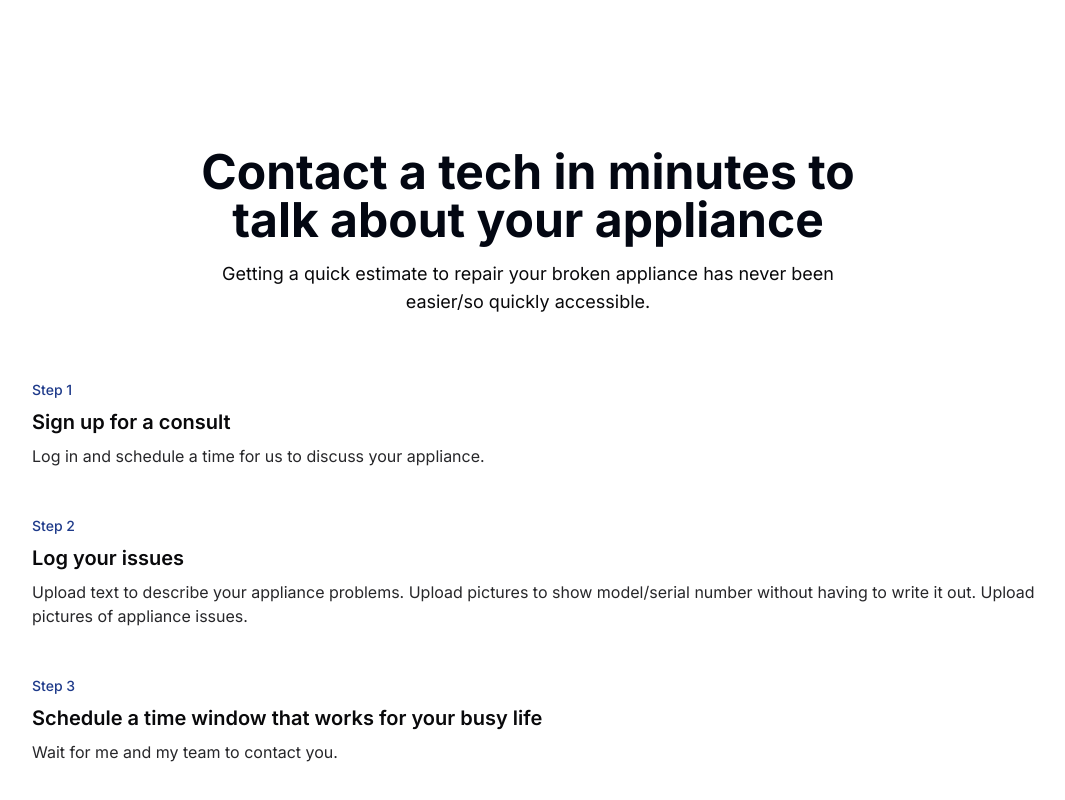
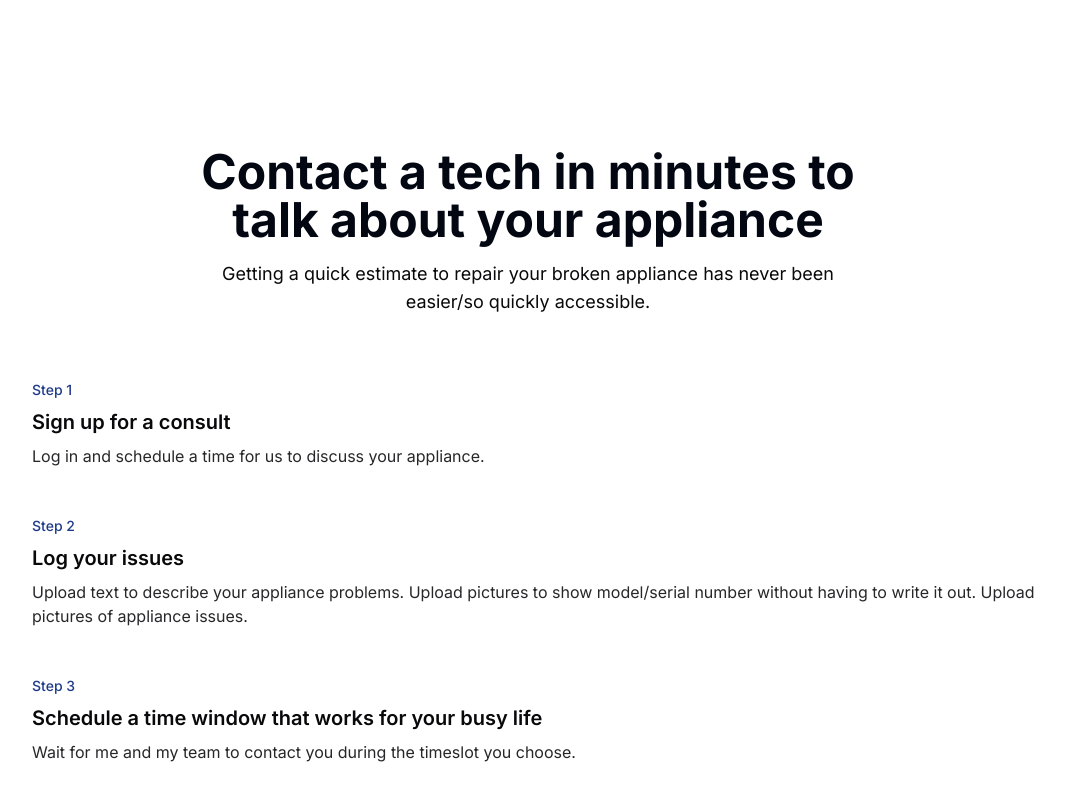
Before and after one commit to addicted2crypto/williams_appliance_consult, a Next.js app: page / in a window 1280 px wide. Shown: the part 1890-2690 px from the top of the page, without its empty margins (112-1177 px from the left). Built offline with nearby package versions, Linux system fonts and the light colour scheme.

Commit message:
timeslot

```diff
--- a/app/page.tsx
+++ b/app/page.tsx
@@ -106,7 +106,7 @@ export default function Home() {
             <div className='flex flex-col space-y-2 border-l-4 border-zinc-300 py-2 pl-4 md:border-l-p md:border-l-0 md:pb-0 md:pt-4'>
               <span className='text-sm font-medium text-blue-900'>Step 3</span>
               <span className='text-xl font-semibold'>Schedule a time window that works for your busy life</span>
-              <span className='mt-2 text-zinc-800'>Wait for me and my team to contact you.</span>
+              <span className='mt-2 text-zinc-800'>Wait for me and my team to contact you during the timeslot you choose.</span>
             </div>
           </li>
         </ol>
```
